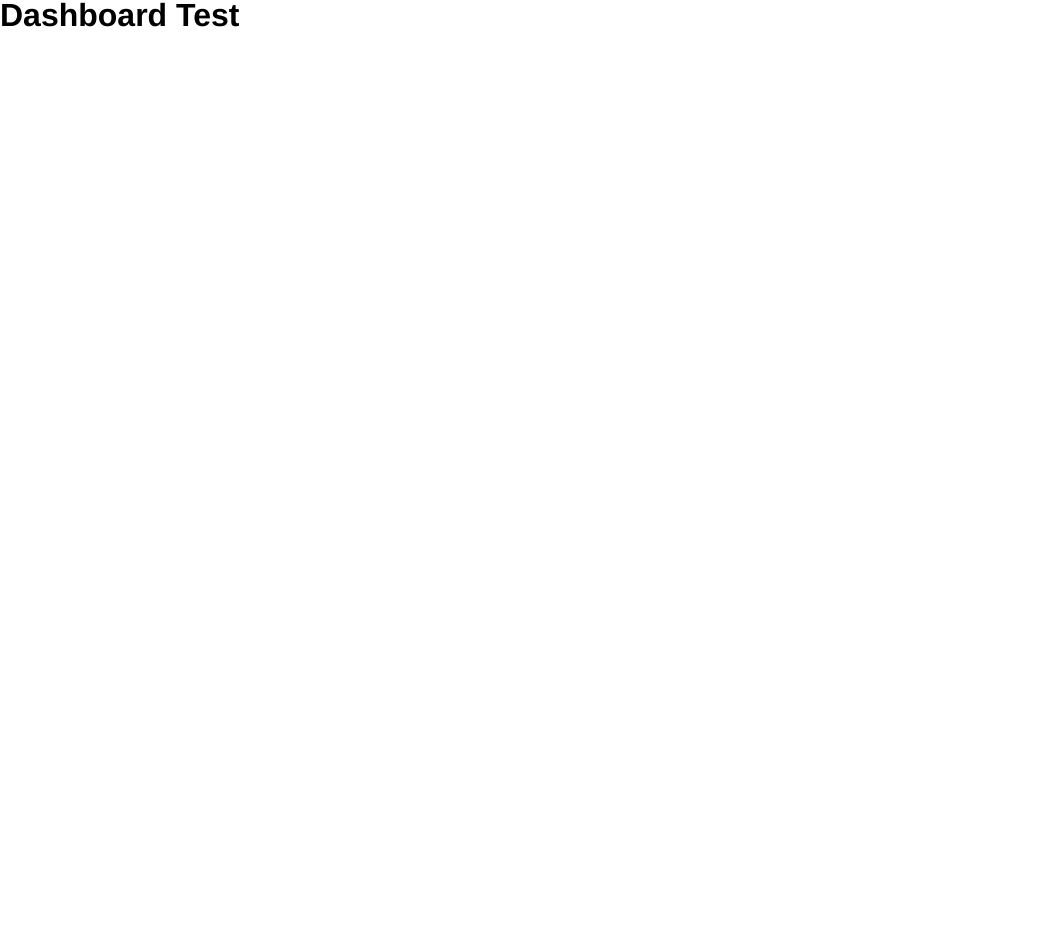
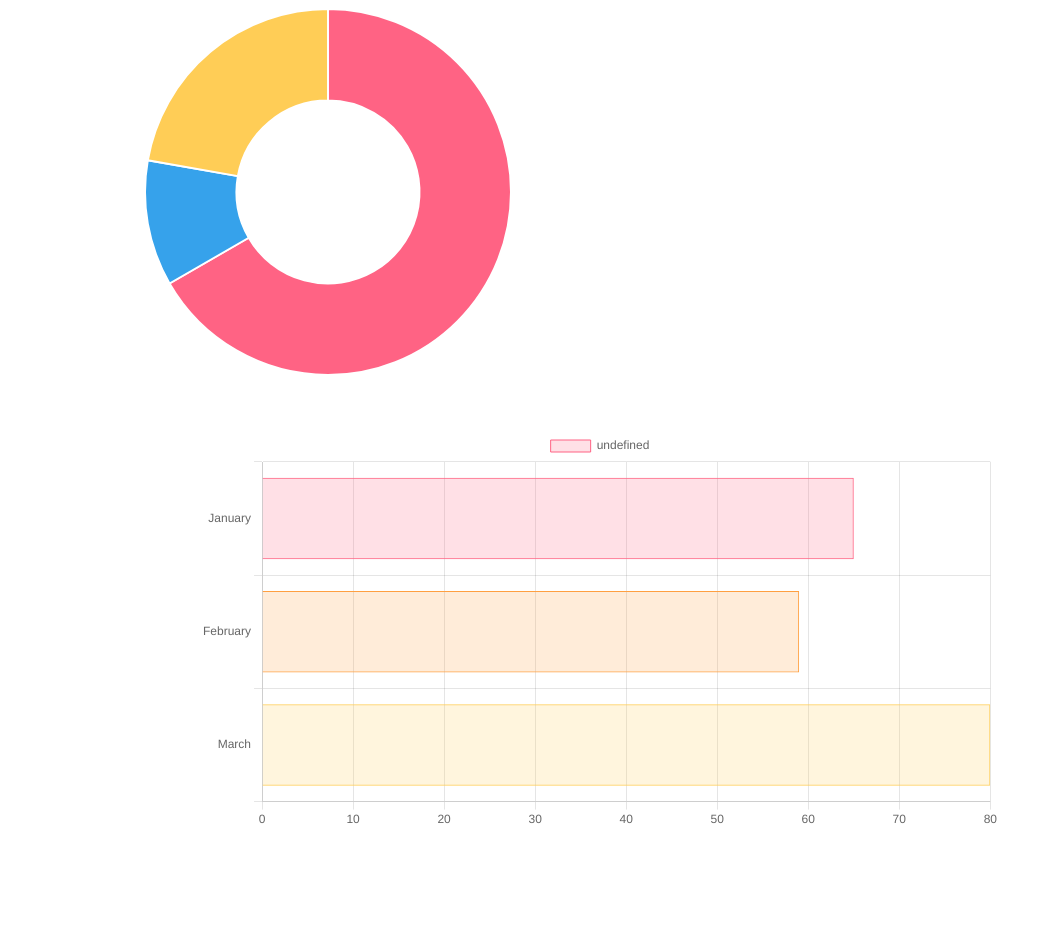
Before and after one commit to MaikiBR/DeerSignWeb, a React (Create React App) app in the folder deer-sign/: page /dashboard in a window 1280 px wide. Shown: the part 83-1016 px from the top of the page, without its empty margins (0-1058 px from the left). Before the commit the page ends 800 px from the top, so only its background shows below. Built offline with nearby package versions, Linux system fonts and the light colour scheme; no server answers.

Commit message:
Dashboard frontend implementation

```diff
--- a/deer-sign/package.json
+++ b/deer-sign/package.json
@@ -9,7 +9,9 @@
     "@testing-library/jest-dom": "^5.16.5",
     "@testing-library/react": "^13.4.0",
     "@testing-library/user-event": "^13.5.0",
+    "chart.js": "^3.9.1",
     "react": "^18.2.0",
+    "react-chartjs-2": "^4.3.1",
     "react-dom": "^18.2.0",
     "react-router-dom": "^6.4.3",
     "react-scripts": "5.0.1",
--- a/deer-sign/src/Pages/Dashboard.js
+++ b/deer-sign/src/Pages/Dashboard.js
@@ -1,10 +1,55 @@
 //import React, { useState } from "react";
 import React, { Component } from "react";
-import { useNavigate } from "react-router-dom";
 import Navbar from "../Components/Navbar/Navbar";
+import {Bar, Doughnut} from 'react-chartjs-2';
+import {CategoryScale} from 'chart.js';
+import Chart from 'chart.js/auto';
+import '../SCSS/Elements/_dashboard.scss'
 
+Chart.register(CategoryScale);
 
-import '../SCSS/Elements/_dashboard.scss'
+const barData = {
+  labels : [
+    'January',
+    'February',
+    'March',
+  ],
+  datasets: [{
+    indexAxis: 'y',
+    data: [65, 59, 80],
+    fill: false,
+    backgroundColor: [
+      'rgba(255, 99, 132, 0.2)',
+      'rgba(255, 159, 64, 0.2)',
+      'rgba(255, 205, 86, 0.2)',
+    ],
+    borderColor: [
+      'rgb(255, 99, 132)',
+      'rgb(255, 159, 64)',
+      'rgb(255, 205, 86)'
+    ],
+    borderWidth: 1
+  }]
+};
+
+const doughnutData = {
+  labels: [
+    'Red',
+    'Blue',
+    'Yellow'
+  ],
+  datasets: [{
+    label: 'My First Dataset',
+    data: [300, 50, 100],
+    backgroundColor: [
+      'rgb(255, 99, 132)',
+      'rgb(54, 162, 235)',
+      'rgb(255, 205, 86)'
+    ],
+    hoverOffset: 4
+  }]
+};
+
 
 //const Dashboard = () => {
   export default class UserDetails extends Component {
@@ -38,7 +83,59 @@ import '../SCSS/Elements/_dashboard.scss'
     return (
     <div>
       <Navbar />
-      <h1>Dashboard Test</h1>
+      <div className="dashboard-container">
+        <div className="chart-container">
+
+        </div>
+
+        <div className="doughnut-chart-container">
+          <Doughnut
+            data={doughnutData}
+            options={{
+              title:{
+                display:true,
+                text:'Doughnut Data Chart',
+                fontSize:20
+            }}}
+          />
+        </div>
+
+        <div className="bar-chart-container">
+        <Bar
+          data={barData}
+          options={{
+            title:{
+              display:true,
+              indexAxis: 'y',
+              text:'Bar Data Chart',
+              fontSize:20
+            },
+            legend:{
+              display:true,
+              position:'right'
+            }
+          }}
+        />
+        </div>
+
+        <div class="myTable">
+          <table class="table" id="ex-table">
+            <thead class="thead-light">
+              <tr id="tr">
+                <th scope="col">ID Empleado</th>
+                <th scope="col">Nombre</th>
+                <th scope="col">Apellido</th>
+                <th scope="col">Area</th>
+                <th scope="col">Avance</th>
+                <th scope="col">Ultimo Avance</th>
+                <th scope="col">Ver</th>
+                <th scope="col">Eliminar</th>
+              </tr>
+            </thead>
+          </table>
+        </div>
+
+      </div>
     </div>
   );
 }}
--- a/deer-sign/src/SCSS/Elements/_dashboard.scss
+++ b/deer-sign/src/SCSS/Elements/_dashboard.scss
@@ -1 +1,29 @@
 @import "../variables.scss";
+
+.dashboard-container {
+    margin: 0 auto;
+    padding: 0;
+}
+
+.table {
+    position:relative;
+    margin-top: 20px;
+    margin-left: auto;
+    margin-right: auto;
+    width: 80%;
+}
+
+.bar-chart-container{
+    margin-left: 200px;
+    margin-top: 50px;
+    width: 100vh;
+    height: 60vh;
+    display: inline-flex;
+}
+
+.doughnut-chart-container {
+    margin-left: 10%;
+    width: 50vh;
+    height:50vh;
+    display: inline-block;
+}
```
Also changed, not shown: 1 other file (tests, documents, lock files or other folders).
